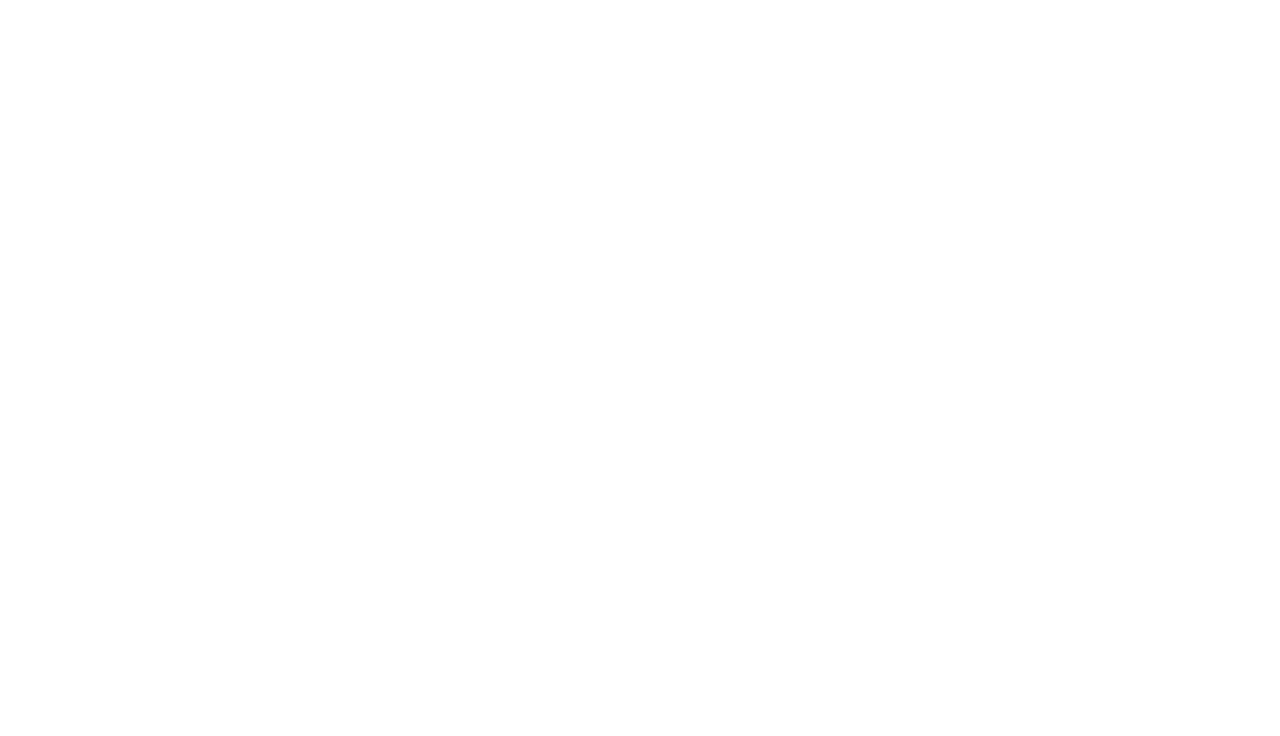
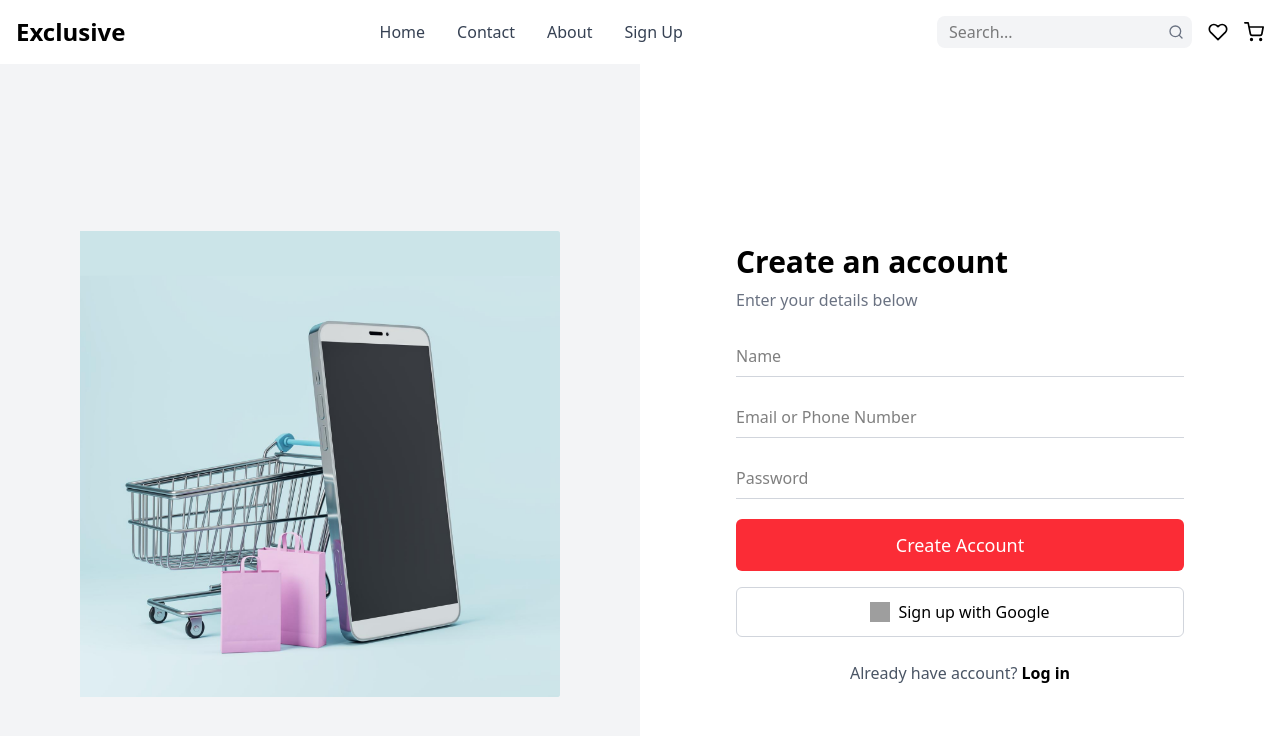
Before and after one commit to yuvrajpatilyp/E-Commerse-Site, a React (Vite) app in the folder Client/: page / in a window 1280 px wide. Shown: the top 736 px of the page. Built offline with nearby package versions, Linux system fonts and the light colour scheme; grey boxes are pictures that could not be loaded.

Commit message:
aded Sighup form

```diff
--- a/Client/package.json
+++ b/Client/package.json
@@ -14,6 +14,8 @@
     "lucide-react": "^0.552.0",
     "react": "^19.1.1",
     "react-dom": "^19.1.1",
+    "react-icons": "^5.5.0",
+    "react-router-dom": "^7.9.5",
     "tailwindcss": "^4.1.16"
   },
   "devDependencies": {
--- a/Client/src/App.jsx
+++ b/Client/src/App.jsx
@@ -1,11 +1,35 @@
-import React from 'react'
+// import React from "react";
+// import NavigationBar from './Reusable/NavigationBar'
+// import { BrowserRouter as Router, Routes, Route } from "react-router-dom";
+// import Signup from "./Signup";
 
-function App() {
+// export default function App() {
+//   return (
+//     <NavigationBar/>
+//     <Router>
+//       <Routes>
+//         <Route path="/" element={<Signup />} />
+//       </Routes>
+//     </Router>
+//   );
+// }
+
+
+
+import React from "react";
+import NavigationBar from "./Reusable/NavigationBar";
+import { BrowserRouter as Router, Routes, Route } from "react-router-dom";
+import Signup from "./Signup";
+
+export default function App() {
   return (
-    <div>
-
-    </div>
-  )
+    <>
+      <Router>
+        <NavigationBar />
+        <Routes>
+          <Route path="/" element={<Signup />} />
+        </Routes>
+      </Router>
+    </>
+  );
 }
-
-export default App
--- /dev/null
+++ b/Client/src/Signup.jsx
@@ -0,0 +1,69 @@
+import React from "react";
+//import NavigationBar from './Reusable/NavigationBar'
+
+
+export default function Signup() {
+    return (
+        <div className="min-h-screen flex bg-white">
+            {/* <NavigationBar/> */}
+
+
+            <div className="w-1/2 hidden md:flex items-center justify-center bg-gray-100">
+                <img
+                    src="src/assets/Side image of login and signup.png"
+                    alt="Shopping Illustration"
+                    className="w-3/4 object-contain"
+                />
+            </div>
+
+
+            <div className="w-full md:w-1/2 flex items-center justify-center p-10">
+                <div className="w-full max-w-md">
+                    <h1 className="text-3xl font-semibold mb-2">Create an account</h1>
+                    <p className="text-gray-500 mb-6">Enter your details below</p>
+
+                    <form className="space-y-5">
+                        <input
+                            type="text"
+                            placeholder="Name"
+                            className="w-full border-b border-gray-300 focus:outline-none focus:border-black py-2"
+                        />
+                        <input
+                            type="text"
+                            placeholder="Email or Phone Number"
+                            className="w-full border-b border-gray-300 focus:outline-none focus:border-black py-2"
+                        />
+                        <input
+                            type="password"
+                            placeholder="Password"
+                            className="w-full border-b border-gray-300 focus:outline-none focus:border-black py-2"
+                        />
+
+                        <button
+                            type="submit"
+                            className="w-full bg-red-500 text-white py-3 rounded-md text-lg hover:bg-red-600 transition"
+                        >
+                            Create Account
+                        </button>
+                    </form>
+
+                    <button className="w-full mt-4 border border-gray-300 py-3 rounded-md flex items-center justify-center gap-2 hover:bg-gray-100 transition">
+                        <img
+                            src="https://www.svgrepo.com/show/355037/google.svg"
+                            alt="Google"
+                            className="w-5 h-5"
+                        />
+                        Sign up with Google
+                    </button>
+
+                    <p className="text-center mt-6 text-gray-600">
+                        Already have account?
+                        <a href="/login" className="text-black font-semibold ml-1">
+                            Log in
+                        </a>
+                    </p>
+                </div>
+            </div>
+        </div>
+    );
+}
```
Also changed, not shown: 1 other file (tests, documents, lock files or other folders).
